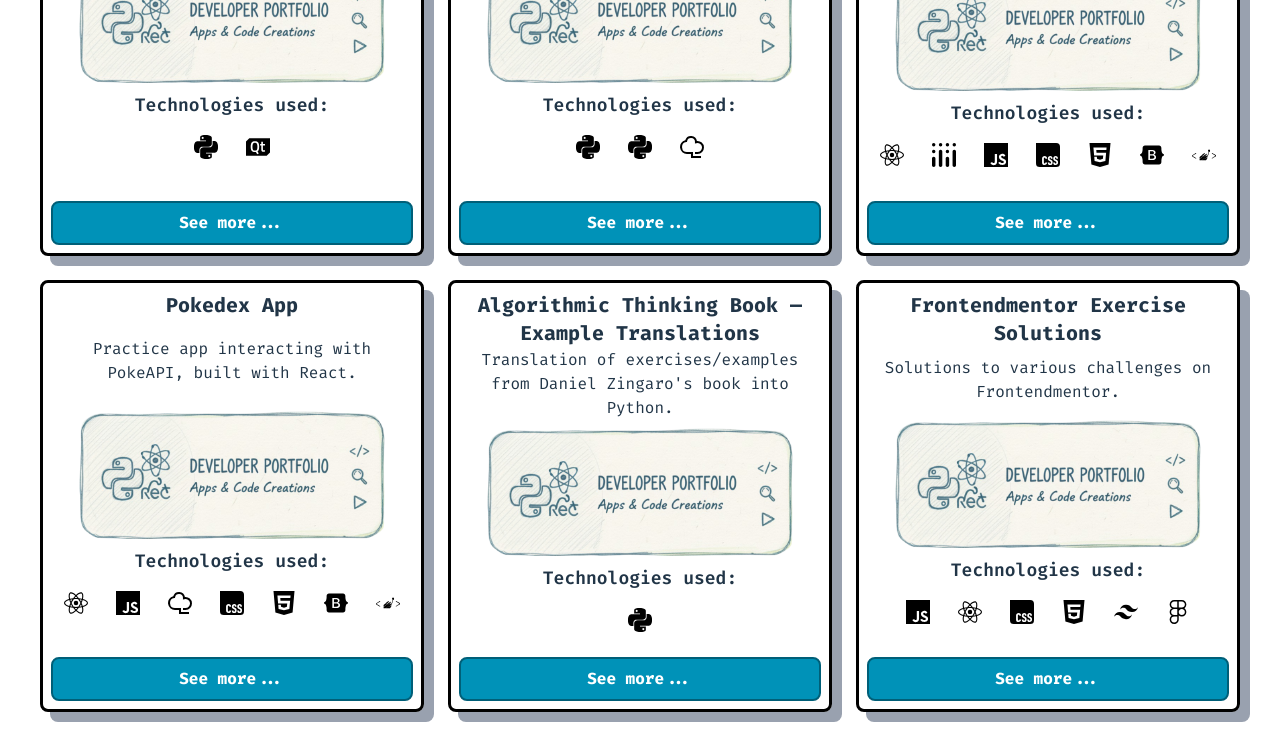
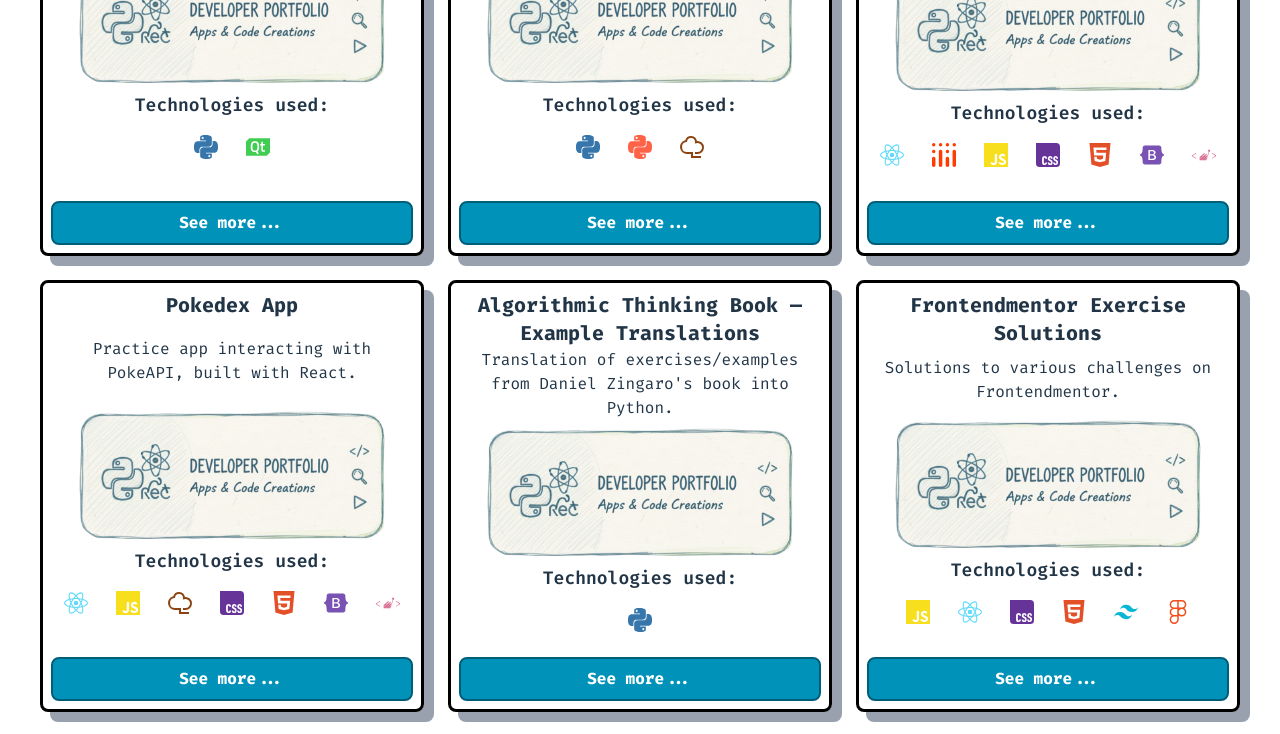
Before and after one commit to little-star45/domanska-portfolio, a React (Vite) app: page / in a window 1280 px wide. Shown: the part 2000-2734 px from the top of the page. Built offline with nearby package versions, Linux system fonts and the light colour scheme.

Commit message:
change projects colors

```diff
--- a/src/components/ProjectCard.jsx
+++ b/src/components/ProjectCard.jsx
@@ -17,7 +17,7 @@ const ProjectCard = (props) => {
           <TechnologyCard
             key={index}
             icon={Skills[skill].icon}
-            color="#000000"
+            color={document.documentElement.classList.contains("dark") ? "#000000" : Skills[skill].color}
             svgPath={Skills[skill].path}
             viewbox={Skills[skill].viewbox}
             >
```
